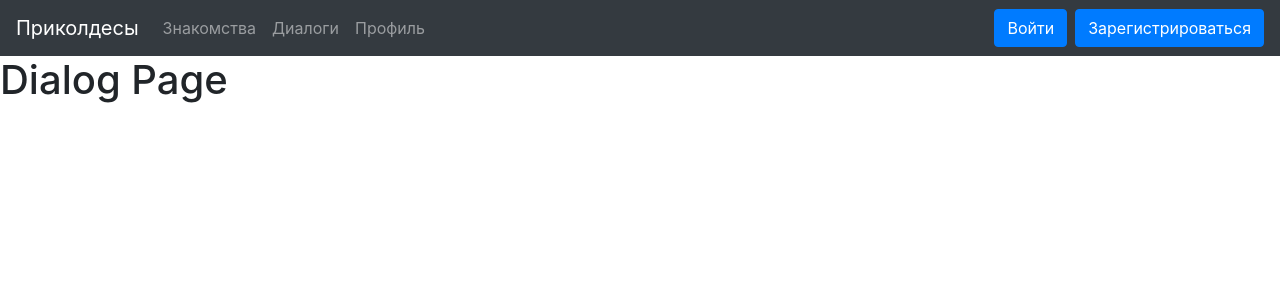
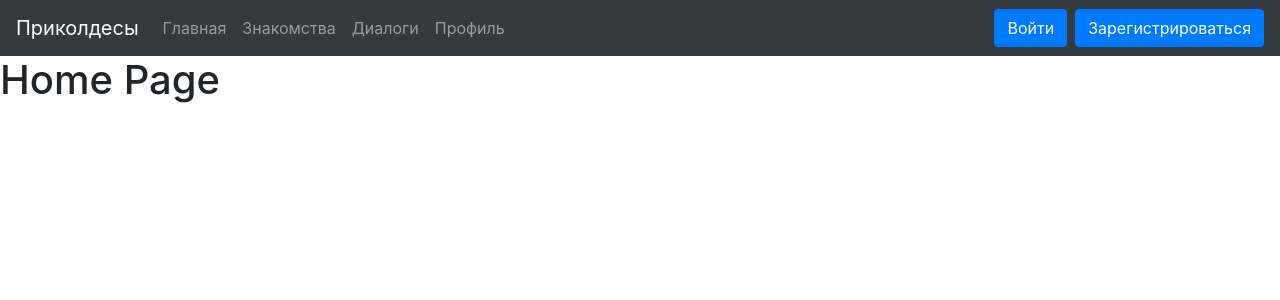
Before and after one commit to stackrus/webpack-app-template, a React app: page /dialog in a window 1280 px wide. Shown: the top 300 px of the page. Built offline with nearby package versions, Linux system fonts and the light colour scheme.

Commit message:
- подправлен NavBar и роутинг

```diff
--- a/src/App.js
+++ b/src/App.js
@@ -1,9 +1,10 @@
 import 'bootstrap/dist/css/bootstrap.min.css';
 import React, {Component} from 'react';
 import NaviBar from './components/NaviBar'
-import Dialog from './Dialog'
-import Profile from './Profile'
-import Dating from './Dating'
+import HomePage from './HomePage'
+import DialogPage from './DialogPage'
+import ProfilePage from './ProfilePage'
+import DatingPage from './DatingPage'
 import {BrowserRouter as Router, Switch, Route} from 'react-router-dom'
 
 class App extends Component {
@@ -13,10 +14,10 @@ class App extends Component {
                 <Router>
                     <NaviBar/>
                     <Switch>
-                        {/*<Route path={"/"} component={Home}></Route>*/}
-                        <Route path={"/dialog"} component={Dialog}></Route>
-                        <Route path={"/profile"} component={Profile}></Route>
-                        <Route path={"/dating"} component={Dating}></Route>
+                        <Route path={"/"} component={HomePage}></Route>
+                        <Route path={"/dialog"} component={DialogPage}></Route>
+                        <Route path={"/profile"} component={ProfilePage}></Route>
+                        <Route path={"/dating"} component={DatingPage}></Route>
                     </Switch>
                 </Router>
             </>
--- a/src/Profile.js
+++ b/src/DatingPage.js
@@ -1,10 +1,10 @@
 import React from 'react';
 // import {React} from 'react-router-dom'
 
-const Profile = () => (
+const DatingPage = () => (
     <>
-        <h1>Profile Page</h1>
+        <h1>Dating Page</h1>
     </>
 );
 
-export default Profile;
+export default DatingPage;
--- /dev/null
+++ b/src/DialogPage.js
@@ -0,0 +1,10 @@
+import React from 'react';
+// import {React} from 'react-router-dom'
+
+const DialogPage = () => (
+    <>
+        <h1>Dialog Page</h1>
+    </>
+);
+
+export default DialogPage;
--- a/src/Dating.js
+++ b/src/HomePage.js
@@ -1,10 +1,10 @@
 import React from 'react';
 // import {React} from 'react-router-dom'
 
-const Dating = () => (
+const HomePage = () => (
     <>
-        <h1>Dating Page</h1>
+        <h1>Home Page</h1>
     </>
 );
 
-export default Dating;
+export default HomePage;
--- a/src/Dialog.js
+++ b/src/ProfilePage.js
@@ -1,10 +1,10 @@
 import React from 'react';
 // import {React} from 'react-router-dom'
 
-const Dialog = () => (
+const ProfilePage = () => (
     <>
-        <h1>Dialog Page</h1>
+        <h1>Profile Page</h1>
     </>
 );
 
-export default Dialog;
+export default ProfilePage;
--- a/src/components/NaviBar.js
+++ b/src/components/NaviBar.js
@@ -9,6 +9,7 @@ const NaviBar = () => (
             <Navbar.Toggle aria-controls={"responsive-navbar-nav"}/>
             <Navbar.Collapse id={"responsive-navbar-nav"}>
                 <Nav className={"mr-auto"}>
+                    <Nav.Link as={Link} to={"/"}>Главная</Nav.Link>
                     <Nav.Link as={Link} to={"/dating"}>Знакомства</Nav.Link>
                     <Nav.Link as={Link} to={"/dialog"}>Диалоги</Nav.Link>
                     <Nav.Link as={Link} to={"/profile"}>Профиль</Nav.Link>
```
